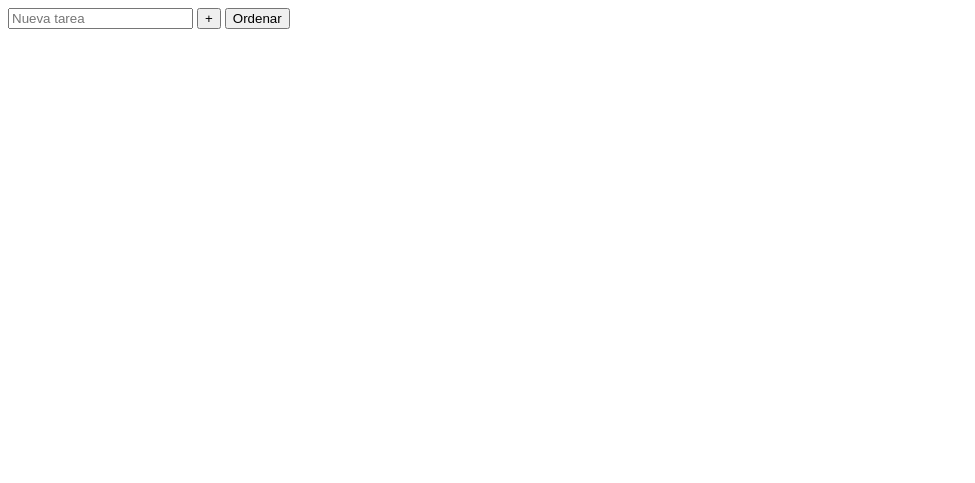
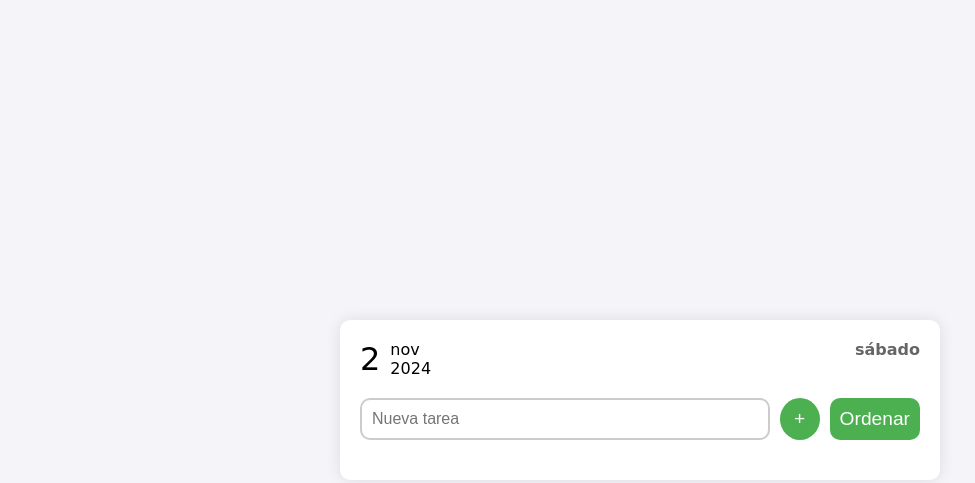
Before and after one commit to JenniFFerDuque/PSP-Personal-software-process-, a plain HTML site: page index.html in a window 1280 px wide. Shown: the whole page, without its empty margins (0-975 px from the left). Drawn offline with Linux system fonts and the light colour scheme; a web font is replaced by a local one.

Commit message:
feat : ajustando todo list funcional

```diff
--- a/index.html
+++ b/index.html
@@ -1,7 +1,7 @@
 <!DOCTYPE html>
-<html>
+<html lang="es">
     <head>
-        <meta charset="UTF=8" />
+        <meta charset="UTF-8" />
         <meta http-equiv="X-UA-Compatible" content="IE=edge">
         <meta name="viewport" content="width=device-width, initial-scale=1.0">
         <title>To-Do List</title>
@@ -10,23 +10,35 @@
         <script src="script.js" type="text/javascript" defer></script>
     </head>
     <body>
-        <div class="List roundBorder">
-            <div class="date">
-                <div class="dateRight">
+        <div class="todo-list-container round-border">
+            <header class="date-header">
+                <div class="date-info">
                     <div id="dateNumber"></div>
-                    <div>
+                    <div class="date-details">
                         <div id="dateMonth"></div>
                         <div id="dateYear"></div>
                     </div>
                 </div>
-                <div id="dateText"></div>
-            </div>
-            <form onsubmit="addNewTask(event)">
-                <input type="text" name="taskText" autocomplete="off" placeholder="Nueva tarea" class="roundBorder">
-                <button type="submit" class="addTaskButtom">+</button>
-                <button type="button" class="orderButtom roundBorder" onclick="renderOrderedTask()">Ordenar</button>
+                <div id="dateText" class="date-text"></div>
+            </header>
+
+            <form onsubmit="addNewTask(event)" class="task-form">
+            <input
+                    type="text"
+                    name="taskText"
+                    id="taskInput"
+                    autocomplete="off"
+                    placeholder="Nueva tarea"
+                    class="round-border task-input"
+                    minlength="3"
+                    pattern="[a-zA-Z0-9\s]+"
+                    title="La tarea solo puede contener letras y números, y debe tener al menos 3 caracteres"
+                    required /> <!-- Campo obligatorio -->
+                <button type="submit" class="add-task-button">+</button>
+                <button type="button" class="order-button round-border" onclick="renderOrderedTask()">Ordenar</button>
             </form>
-            <div id="taskContainer"></div>
+
+            <div id="taskContainer" class="task-container"></div>
         </div>
     </body>
 </html>
--- a/script.js
+++ b/script.js
@@ -0,0 +1,56 @@
+// Función para inicializar la fecha en la interfaz
+document.addEventListener('DOMContentLoaded', () => {
+    const date = new Date();
+    document.getElementById('dateNumber').textContent = date.getDate();
+    document.getElementById('dateMonth').textContent = date.toLocaleString('es-ES', { month: 'short' });
+    document.getElementById('dateYear').textContent = date.getFullYear();
+    document.getElementById('dateText').textContent = date.toLocaleString('es-ES', { weekday: 'long' });
+});
+
+// Función para agregar una nueva tarea
+function addNewTask(event) {
+    event.preventDefault();
+    const taskText = document.querySelector('#taskInput').value.trim();
+    if (taskText === '') return;
+
+    const taskContainer = document.getElementById('taskContainer');
+    const taskElement = createTaskElement(taskText);
+
+    taskContainer.appendChild(taskElement);
+    document.querySelector('#taskInput').value = '';
+}
+
+// Función para crear el elemento de tarea
+function createTaskElement(taskText) {
+    const taskDiv = document.createElement('div');
+    taskDiv.classList.add('task', 'round-border');
+
+    const taskContent = document.createElement('span');
+    taskContent.textContent = taskText;
+
+    const deleteButton = document.createElement('button');
+    deleteButton.textContent = 'X';
+    deleteButton.classList.add('delete-button');
+    deleteButton.addEventListener('click', () => taskDiv.remove());
+
+    taskDiv.appendChild(taskContent);
+    taskDiv.appendChild(deleteButton);
+
+    return taskDiv;
+}
+
+// Función para ordenar las tareas alfabéticamente
+function renderOrderedTask() {
+    const tasks = [...document.querySelectorAll('.task span')];
+    const taskContainer = document.getElementById('taskContainer');
+
+    const orderedTasks = tasks
+        .map(task => task.textContent)
+        .sort((a, b) => a.localeCompare(b));
+
+    taskContainer.innerHTML = '';
+    orderedTasks.forEach(taskText => {
+        const taskElement = createTaskElement(taskText);
+        taskContainer.appendChild(taskElement);
+    });
+}
--- a/styles.css
+++ b/styles.css
@@ -0,0 +1,112 @@
+* {
+    margin: 0;
+    padding: 0;
+    box-sizing: border-box;
+}
+
+body {
+    font-family: 'DynaPuff', cursive;
+    background-color: #f4f4f9;
+    display: flex;
+    justify-content: center;
+    align-items: center;
+    height: 100vh;
+}
+
+.todo-list-container {
+    background-color: #ffffff;
+    padding: 20px;
+    max-width: 600px;
+    width: 100%;
+    box-shadow: 0px 0px 15px rgba(0, 0, 0, 0.1);
+    border-radius: 10px;
+}
+
+.date-header {
+    display: flex;
+    justify-content: space-between;
+    margin-bottom: 20px;
+}
+
+.date-info {
+    display: flex;
+    align-items: center;
+}
+
+#dateNumber {
+    font-size: 2rem;
+    margin-right: 10px;
+}
+
+.date-details {
+    display: flex;
+    flex-direction: column;
+}
+
+.date-text {
+    font-size: 1rem;
+    font-weight: bold;
+    color: #666;
+}
+
+.task-form {
+    display: flex;
+    justify-content: space-between;
+    margin-bottom: 20px;
+}
+
+.task-input {
+    flex-grow: 1;
+    padding: 10px;
+    border: 2px solid #ccc;
+    border-radius: 10px;
+    font-size: 1rem;
+}
+
+.add-task-button, .order-button {
+    background-color: #4CAF50;
+    color: white;
+    border: none;
+    padding: 10px;
+    border-radius: 60%;
+    font-size: 1.2rem;
+    margin-left: 10px;
+    cursor: pointer;
+    transition: background-color 0.3s;
+}
+.add-task-button,.delete-button{
+    width: 40px;
+}
+.add-task-button:hover, .order-button:hover {
+    background-color: #45a049;
+}
+.delete-button{
+    background-color: red;
+    color: white;
+    border: none;
+    padding: 10px;
+    border-radius: 60%;
+    font-size: 1.2rem;
+    margin-left: 10px;
+    cursor: pointer;
+    transition: background-color 0.3s;
+}
+.delete-button:hover {
+    background-color: #f38282;
+}
+
+.task-container {
+    list-style-type: none;
+    padding: 0;
+}
+
+.task {
+    display: flex;
+    justify-content: space-between;
+    padding: 10px;
+    border-bottom: 1px solid #ccc;
+}
+
+.round-border {
+    border-radius: 10px;
+}
```
